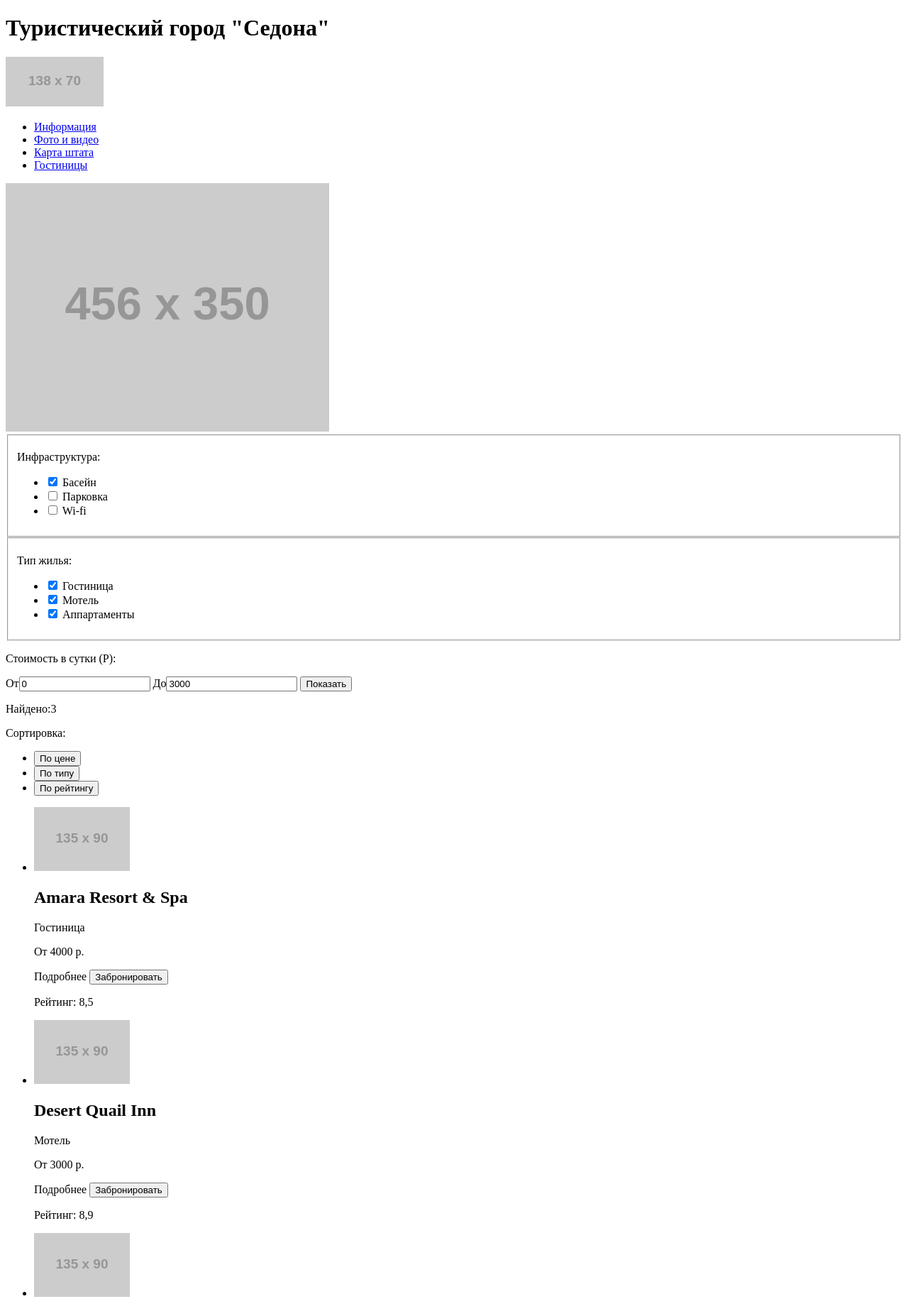
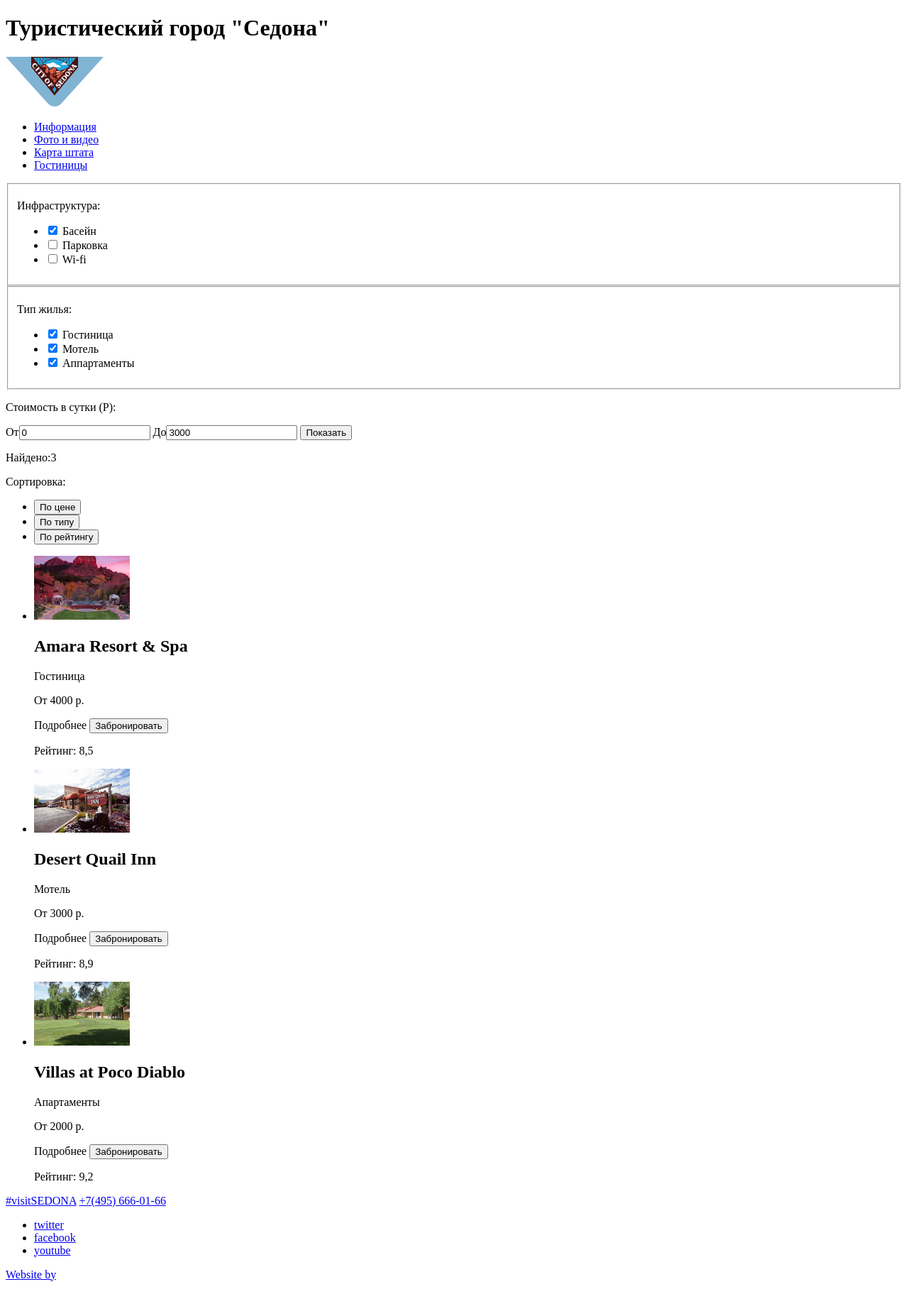
Before and after one commit to Hollower-apprentice/1640315-sedona-31, a plain HTML site: page catalog.html in a window 1280 px wide. Shown: the top 1830 px of the page at 71% size. Drawn offline with Linux system fonts and the light colour scheme; placeholder pictures from the web are drawn by us.

Commit message:
Графика всех страниц

```diff
--- a/catalog.html
+++ b/catalog.html
@@ -4,12 +4,14 @@
 <head>
   <meta charset="utf-8">
   <title>HTML Academy: Седона</title>
+  <link rel="icon" href="favicon.ico">
+  <link rel="manifest" href="manifest.webmanifest">
 </head>
 
 <body>
   <header>
     <h1>Туристический город "Седона"</h1>
-    <img src="https://via.placeholder.com/138x70" alt="Лого">
+    <img src="img/logo.svg" width="138" height="70" alt="Лого">
     <nav>
       <ul>
         <li><a href="#">Информация</a></li>
@@ -18,7 +20,6 @@
         <li><a href="#">Гостиницы</a></li>
       </ul>
     </nav>
-    <img src="https://via.placeholder.com/456x350" alt="Приветствие">
   </header>
   <main>
     <section>
@@ -91,7 +92,7 @@
     <section>
       <ul>
         <li>
-          <img src="https://via.placeholder.com/135x90" alt="Фото гостинцы">
+          <img src="img/amara_resort.jpg" width="135" height="90" alt="Фото гостинцы">
           <h2>Amara Resort & Spa</h2>
           <p>Гостиница</p>
           <p>От 4000 р.</p>
@@ -100,7 +101,7 @@
           <p>Рейтинг: 8,5</p>
         </li>
         <li>
-          <img src="https://via.placeholder.com/135x90" alt="Фото мотеля">
+          <img src="img/desert_quail_inn.jpg" width="135" height="90" alt="Фото мотеля">
           <h2>Desert Quail Inn</h2>
           <p>Мотель</p>
           <p>От 3000 р.</p>
@@ -109,7 +110,7 @@
           <p>Рейтинг: 8,9</p>
         </li>
         <li>
-          <img src="https://via.placeholder.com/135x90" alt="Фото апартаментов">
+          <img src="img/villas_at_poco_diablo.jpg" width="135" height="90" alt="Фото апартаментов">
           <h2>Villas at Poco Diablo</h2>
           <p>Апартаменты</p>
           <p>От 2000 р.</p>
```
Also changed, not shown: index.html (+6 -4 lines), favicon.ico (added), img/amara_resort.jpg (added), img/canyon_photo.jpg (added), img/desert_quail_inn.jpg (added), img/icon/152.ico (added), img/logo.svg (added), img/sity_photo.jpg (added), img/villas_at_poco_diablo.jpg (added), img/welcome.png (added), manifest.webmanifest (added).
